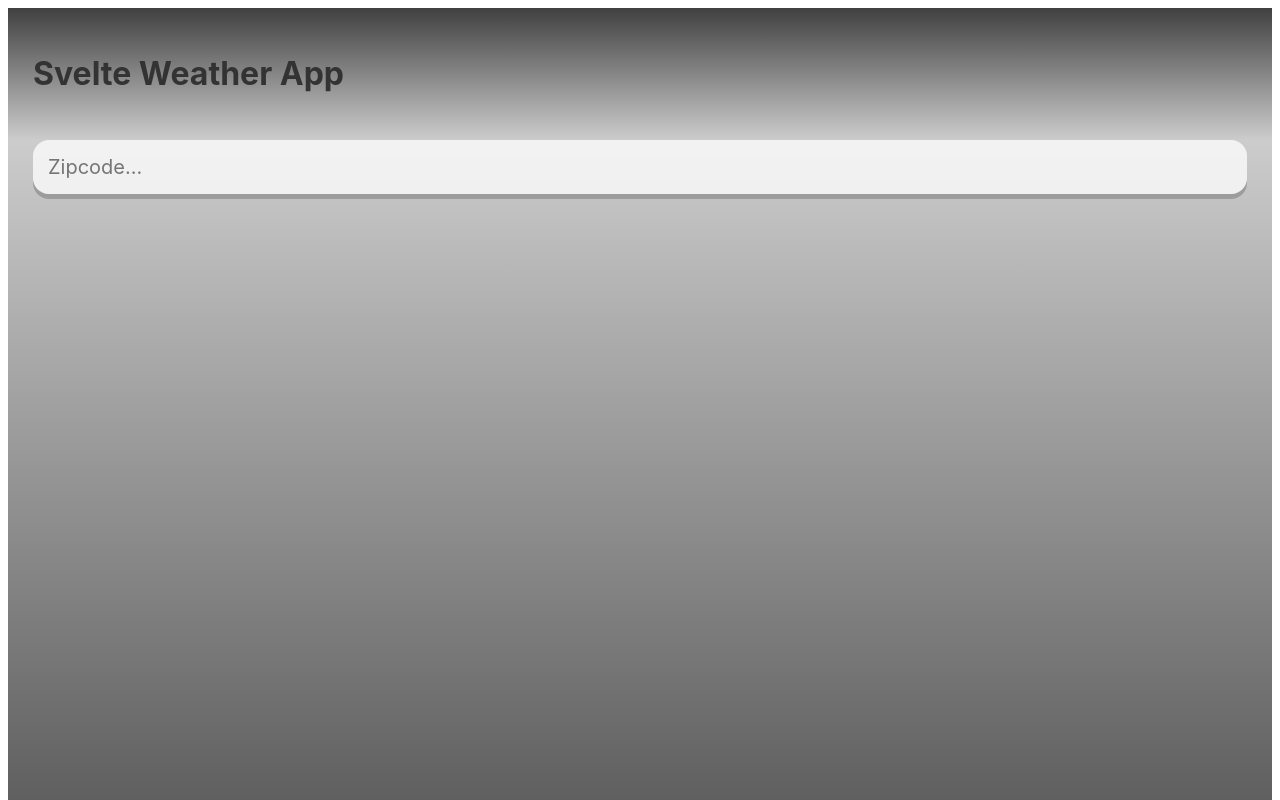
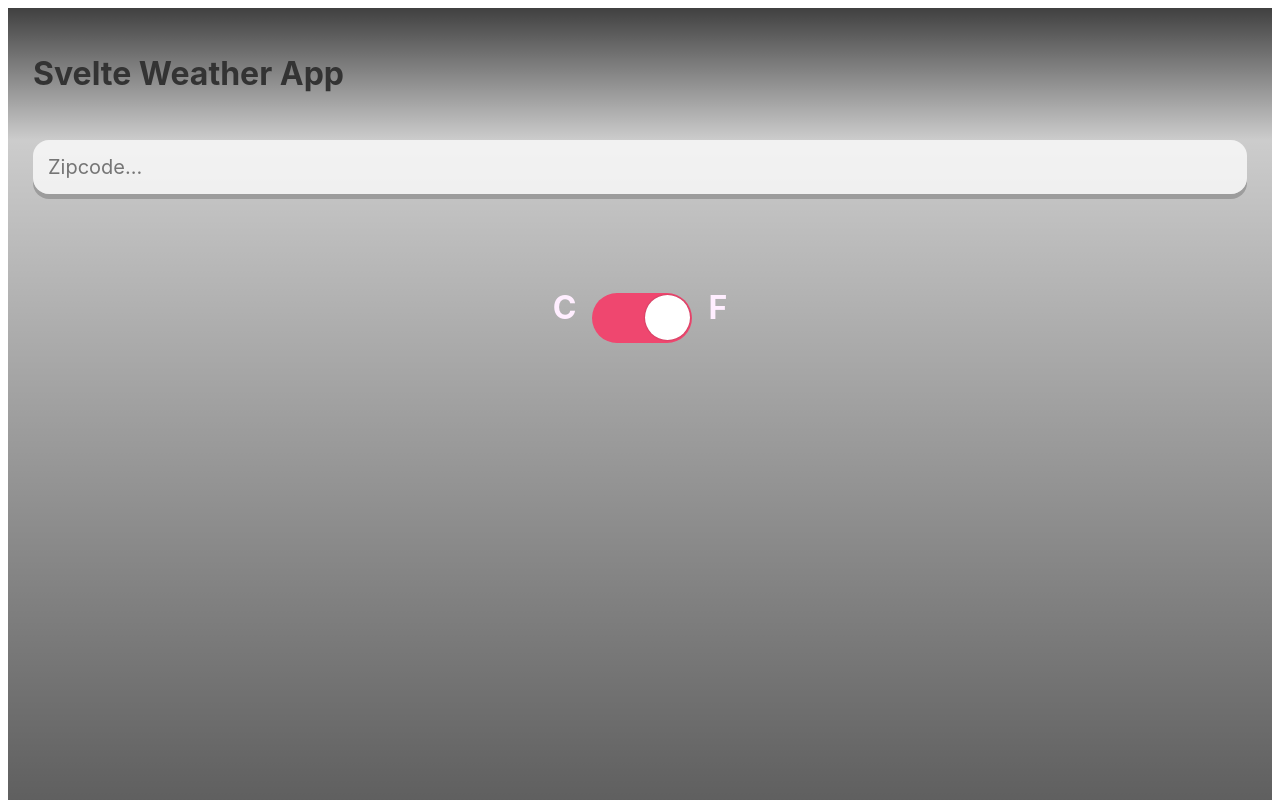
Before and after one commit to prabinv/svelte-weather-app, a Svelte app: page / in a window 1280 px wide. Shown: the top 800 px of the page. Built offline with nearby package versions, Linux system fonts and the light colour scheme.

Commit message:
unit switch component and store

```diff
--- a/src/App.svelte
+++ b/src/App.svelte
@@ -7,7 +7,8 @@
 	import ConditionsDisplay from './components/ConditionsDisplay.svelte';
 	import LocationDisplay from './components/LocationDisplay.svelte';
 	import DateDisplay from './components/DateDisplay.svelte';
-
+	import UnitSwitch from './components/UnitSwitch.svelte';
+	import { Unit, UnitStore } from './stores/UnitStore';
 	let weather;
 
 	const unit = 'imperial';
@@ -15,7 +16,7 @@
 	let getWeather = (event) => {
 		const { detail: zipCode } = event;
 
-		fetch(`https://api.openweathermap.org/data/2.5/weather?zip=${zipCode},us&units=${unit}&appid=${keys.API_KEY}`)
+		fetch(`https://api.openweathermap.org/data/2.5/weather?zip=${zipCode},us&units=${$UnitStore.unit}&appid=${keys.API_KEY}`)
 			.then(response => response.json())
 			.then(data => {
 				weather = data;
@@ -23,22 +24,25 @@
 			.catch(error => console.error(error));
 	}
 
-	$: isCold = weather && weather.main.temp < 65;
+	$: isCold = weather && (
+		($UnitStore.unit === Unit.imperial && weather.main.temp < 65) ||
+		($UnitStore.unit === Unit.metric && weather.main.temp < 10)
+	);
+
+	$: unitDisplay = $UnitStore.unit === Unit.imperial ? '°F' : '°C';
 </script>
 
 <div class="app" class:cold={weather && isCold} class:warm={weather && !isCold}>
 	<Header />
 	<main>
 		<LocationInput on:zipCodeEntered={getWeather} />
-		<!--
 		<UnitSwitch />
-		<WeatherReport weather={weather} /> -->
 		{#if weather}
-			<div class="weather-box" transition:fade>
+			<div class="weather-box" transition:fade="{{ duration: 2000 }}">
 				<DateDisplay />
 				<LocationDisplay city={weather.name} country={weather.sys.country} />
 				<Card>
-					<span slot="temp">{Math.round(weather.main.temp)} °F</span>
+					<span slot="temp">{Math.round(weather.main.temp)} {unitDisplay}</span>
 				</Card>
 				<ConditionsDisplay {weather} />
 			</div>
--- /dev/null
+++ b/src/components/UnitSwitch.svelte
@@ -0,0 +1,93 @@
+<script>
+  import { Unit, UnitStore } from '../stores/UnitStore';
+
+  let isChecked = $UnitStore.unit === Unit.imperial;
+
+  let handleToggle = (e) => {
+    UnitStore.set({
+      unit: e.target.checked ? Unit.imperial : Unit.metric
+    });
+  }
+</script>
+
+
+<div class="switch-container">
+  <span class="switch-text">C</span>
+  <span>
+    <input
+      class="switch-checkbox"
+      bind:checked={isChecked}
+      on:change={handleToggle}
+      id="switch-new"
+      type="checkbox"
+    />
+    <label class="switch-label" for="switch-new">
+      <span class="switch-button" />
+    </label>
+  </span>
+  <span class="switch-text">F</span>
+</div>
+
+<style>
+  .switch-container {
+    display: flex;
+    flex-direction: row;
+    flex-wrap: nowrap;
+    align-content: center;
+    justify-content: center;
+    align-items: flex-end;
+    margin-bottom: 1rem;
+  }
+
+  .switch-text {
+    font-size: 2rem;
+    padding: 1rem;
+    color: #fef;
+    font-weight: bold;
+  }
+
+  .switch-checkbox {
+    height: 0;
+    width: 0;
+    visibility: hidden;
+  }
+
+  .switch-label {
+    display: flex;
+    align-items: center;
+    justify-content: space-between;
+    cursor: pointer;
+    width: 100px;
+    height: 50px;
+    background: grey;
+    border-radius: 100px;
+    position: relative;
+    transition: background-color 0.2s;
+    background: #06d6a0;
+  }
+
+  .switch-label .switch-button {
+    content: "";
+    position: absolute;
+    top: 2px;
+    left: 2px;
+    width: 45px;
+    height: 45px;
+    border-radius: 45px;
+    transition: 0.2s;
+    background: #fff;
+    box-shadow: 0 0 2px 0 rgba(10, 10, 10, 0.29);
+  }
+
+  .switch-checkbox:checked + .switch-label {
+    background: #ef476f;
+  }
+  .switch-checkbox:checked + .switch-label .switch-button {
+    left: calc(100% - 2px);
+    transform: translateX(-100%);
+  }
+
+  .switch-label:active .switch-button {
+    width: 60px;
+  }
+</style>
--- a/src/main.js
+++ b/src/main.js
@@ -2,9 +2,7 @@ import App from './App.svelte';
 
 const app = new App({
 	target: document.body,
-	props: {
-		name: 'world'
-	}
+	props: {}
 });
 
 export default app;
--- /dev/null
+++ b/src/stores/UnitStore.js
@@ -0,0 +1,11 @@
+import { writable } from 'svelte/store';
+
+export const Unit = {
+  imperial: "imperial",
+  metric: "metric"
+};
+
+
+export const UnitStore = writable({
+  unit: Unit.imperial
+});
```
